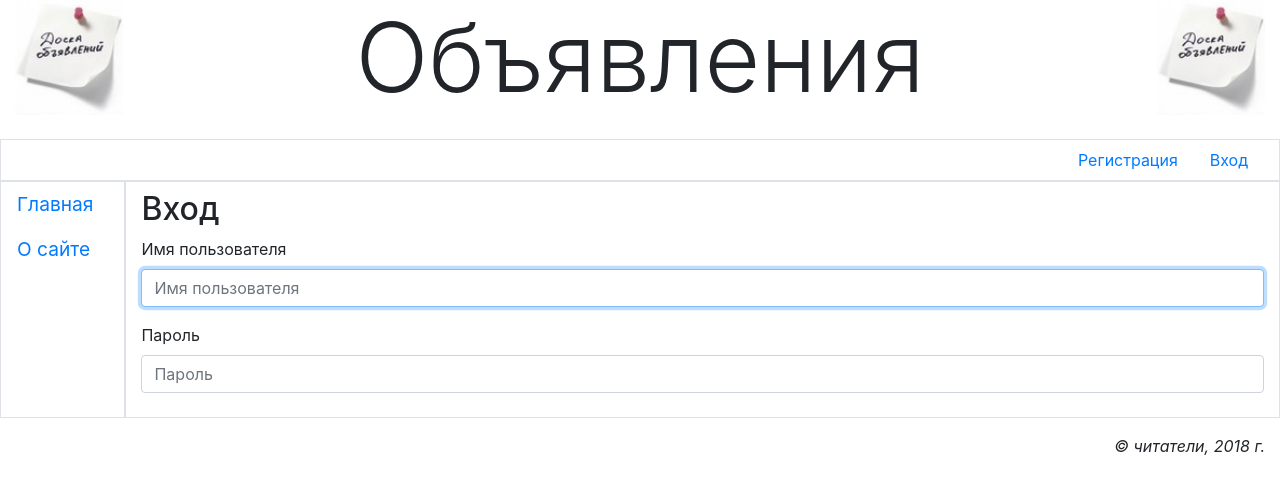
After one commit to v-skiff/improved-bulletin-board, a Django app: page /accounts/login/ in a window 1280 px wide. The commit adds this page. Shown: the top 494 px of the page. Run offline with Django 3.2, Linux system fonts and the light colour scheme; some libraries are stand-ins or nearby versions.

Commit message:
Add login, logout, profile pages

```diff
--- a/main/templates/layout/basic.html
+++ b/main/templates/layout/basic.html
@@ -16,30 +16,32 @@
         </header>
         <div class="row">
             <ul class="col nav justify-content-end border">
-                <li class="nav-item"><a class="nav-link" href="">
-                Регистрация</a></li>
-                <li class="nav-item dropdown">
+                <li class="nav-item"><a class="nav-link" href="">Регистрация</a></li>
+                {% if user.is_authenticated %}
+                    <li class="nav-item dropdown">
                     <a class="nav-link dropdown-toggle" data-toggle="dropdown"
                     href="#" role="button" aria-haspopup="true"
                     aria-expanded="false">Профиль</a>
                     <div class="dropdown-menu">
-                        <a class="dropdown-item" href="">Мои объявления</a>
+                        <a class="dropdown-item" href="{% url 'main:profile' %}">Мои объявления</a>
                         <a class="dropdown-item" href="">
                         Изменить личные данные</a>
                         <a class="dropdown-item" href="">
                         Изменить пароль</a>
                         <div class="dropdown-divider"></div>
-                        <a class="dropdown-item" href="">Выйти</a>
+                        <a class="dropdown-item" href="{% url 'main:logout' %}">Выйти</a>
                         <div class="dropdown-divider"></div>
                         <a class="dropdown-item" href="">Удалить</a>
                     </div>
                 </li>
-                <li class="nav-item"><a class="nav-link" href="">Вход</a></li>
+                {% else %}
+                    <li class="nav-item"><a class="nav-link" href="{% url 'main:login' %}">Вход</a></li>
+                {% endif %}
             </ul>
         </div>
         <div class="row">
             <nav class="col-md-auto nav flex-column border">
-                <a class="nav-link root" href="">Главная</a>
+                <a class="nav-link root" href="{% url 'main:index' %}">Главная</a>
                 {% for rubric in rubrics %}
                 {% ifchanged rubric.super_rubric.pk %}
                 <span class="nav-link root font-weight-bold">{{ rubric.super_rubric.name }}</span>
--- /dev/null
+++ b/main/templates/main/login.html
@@ -0,0 +1,21 @@
+{% extends "layout/basic.html" %}
+
+{% load bootstrap4 %}
+
+{% block title %}Вход{% endblock %}
+
+{% block content %}
+<h2>Вход</h2>
+
+{% if user.is_authenticated %}
+    <p>Вы уже выполнили вход.</p>
+{% else %}
+    <form method="post">
+        {% csrf_token %}
+        {% bootstrap_form form layout='horizontal' %}
+        <input type="hidden" name="next" value="{{ next }}">
+        {% buttons submit='Войти' %} {% endbuttons %}
+    </form>
+{% endif %}
+
+{% endblock %}
--- a/main/urls.py
+++ b/main/urls.py
@@ -1,9 +1,12 @@
 from django.urls import path
 
-from .views import index, other_page
+from .views import index, other_page, BBLoginView, BBLogoutView, profile
 
 app_name = 'main'
 urlpatterns = [
+    path('accounts/logout/', BBLogoutView.as_view(), name='logout'),
+    path('accounts/profile/', profile, name='profile'),
+    path('accounts/login/', BBLoginView.as_view(), name='login'),
     path('<str:page>/', other_page, name='other'),
     path('', index, name='index'),
 ]
--- a/main/views.py
+++ b/main/views.py
@@ -2,6 +2,9 @@ from django.http import HttpResponse, Http404
 from django.template import TemplateDoesNotExist
 from django.template.loader import get_template
 from django.shortcuts import render
+from django.contrib.auth.views import LoginView, LogoutView
+from django.contrib.auth.decorators import login_required
+from django.contrib.auth.mixins import LoginRequiredMixin
 
 
 def index(request):
@@ -14,3 +17,16 @@ def other_page(request, page):
     except TemplateDoesNotExist:
         raise Http404
     return HttpResponse(template.render(request=request))
+
+
+class BBLoginView(LoginView):
+    template_name = 'main/login.html'
+
+
+@login_required
+def profile(request):
+    return render(request, 'main/profile.html')
+
+
+class BBLogoutView(LoginRequiredMixin, LogoutView):
+    template_name = 'main/logout.html'
```
Also changed, not shown: main/templates/main/logout.html (added, +10 -0 lines), main/templates/main/profile.html (added, +15 -0 lines).
